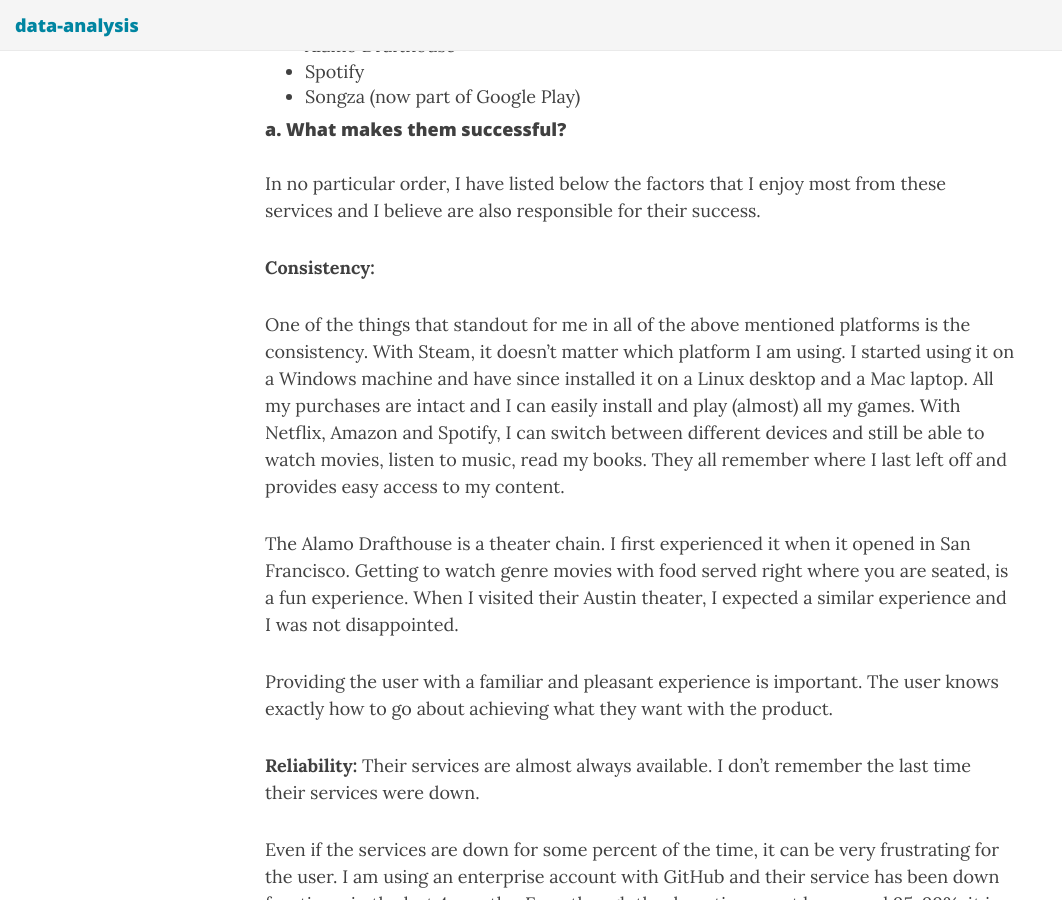
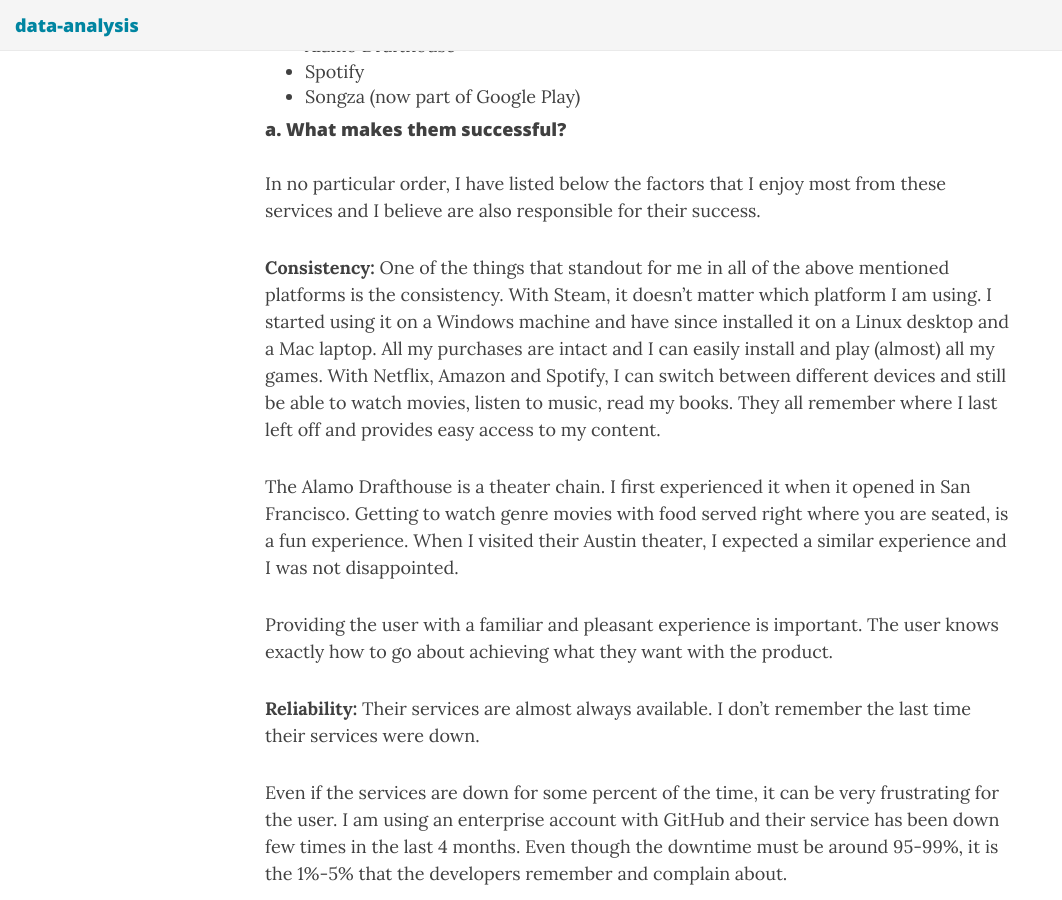
Before and after one commit to sabman83/data-analysis, a Jekyll site: the page built from _posts/2017-09-04-pg-1.md, in a window 1280 px wide and 900 px high, scrolled down 448 px. Shown: the whole window, without its empty margins (0-1062 px from the left). Built offline with Jekyll 4.4.1, drawn with Linux system fonts in a browser that asks for light colours; nearby versions of some CDN libraries.

Commit message:
Update 2017-09-04-pg-1.md

```diff
--- a/_posts/2017-09-04-pg-1.md
+++ b/_posts/2017-09-04-pg-1.md
@@ -19,33 +19,25 @@ Some of the top entertainment platforms that I have personally used:
 
 In no particular order, I have listed below the factors that I enjoy most from these services and I believe are also responsible for their success.
 
-**Consistency:**
-
-One of the things that standout for me in all of the above mentioned platforms is the consistency. With Steam, it doesn't matter which platform I am using. I started using it on a Windows machine and have since installed it on a Linux desktop and a Mac laptop. All my purchases are intact and I can easily install and play (almost) all my games. With Netflix, Amazon and Spotify, I can switch between different devices and still be able to watch movies, listen to music, read my books. They all remember where I last left off and provides easy access to my content.
+**Consistency:** One of the things that standout for me in all of the above mentioned platforms is the consistency. With Steam, it doesn't matter which platform I am using. I started using it on a Windows machine and have since installed it on a Linux desktop and a Mac laptop. All my purchases are intact and I can easily install and play (almost) all my games. With Netflix, Amazon and Spotify, I can switch between different devices and still be able to watch movies, listen to music, read my books. They all remember where I last left off and provides easy access to my content.
 
 The Alamo Drafthouse is a theater chain. I first experienced it when it opened in San Francisco. Getting to watch genre movies with food served right where you are seated, is a fun experience. When I visited their Austin theater, I expected a similar experience and I was not disappointed.
 
 Providing the user with a familiar and pleasant experience is important. The user knows exactly how to go about achieving what they want with the product.
 
-**Reliability:**
-Their services are almost always available. I don't remember the last time their services were down.
+**Reliability:** Their services are almost always available. I don't remember the last time their services were down.
 
 Even if the services are down for some percent of the time, it can be very frustrating for the user. I am using an enterprise account with GitHub and their service has been down few times in the last 4 months. Even though the downtime must be around 95-99%, it is the 1%-5% that the developers remember and complain about.
 
-**Customer Support:**
-The customer support for Amazon and Netflix are excellent. They trust their customers and ensure that resolving the problem is as easy as possible. If I have a problem with an order, I can leave my phone number with Amazon and they will call me back when I am next in line. I can return products without providing any proof for my reason to return the product. They are constantly rated high in customer satisfaction.
+**Customer Support:** The customer support for Amazon and Netflix are excellent. They trust their customers and ensure that resolving the problem is as easy as possible. If I have a problem with an order, I can leave my phone number with Amazon and they will call me back when I am next in line. I can return products without providing any proof for my reason to return the product. They are constantly rated high in customer satisfaction.
 
 I have been an Airbnb customer for many years and recently I had to cancel a stay because I had trouble sleeping through the night. There was a rail track right next to the apartment with trains running every hour. This was not listed in the description when I first made the purchase. I contacted Airbnb and requested a refund. But I was informed that since I stayed the night, I shall not be refunded for the night. I can understand why they have this policy as it can be misused by users. But given that I have been a long time customer, there is very little chance for me to be lying about this. Ideally, they should have accepted my reasoning and provided the refund. Now, because of their poor service, tomorrow if there is another alternative to Airbnb, I would switch in a second. Whereas with Amazon and Netflix, I would be loyal and expect the competitor to be top notch to consider switching.
 
-**Quality and Quantity of Content:**
+**Quality and Quantity of Content:** All these platforms, have built a fine collection of content that includes both original and licensed. And they provide tools to easily wade through the content through recommendations, categorization and community reviews. Alamo Drafthouse are associated with supporting and promoting genre films. They have a "Alamo Recommends" section which lists the must watch films. They run a weekly series of programs focusing on different genres and obscure films and having a strong connection with the film community. Many actors and directors visit the theater to have a QnA sessions with the theater audience.
 
-All these platforms, have built a fine collection of content that includes both original and licensed. And they provide tools to easily wade through the content through recommendations, categorization and community reviews. Alamo Drafthouse are associated with supporting and promoting genre films. They have a "Alamo Recommends" section which lists the must watch films. They run a weekly series of programs focusing on different genres and obscure films and having a strong connection with the film community. Many actors and directors visit the theater to have a QnA sessions with the theater audience.
+**Innovative:** Netflix and Amazon invest a lot on technology. They are constantly making changes and changing before their competitors do. Netflix's transition from discs to streaming, their initiative to producing original content, Amazon using robots in their warehouses and using drones for delivery, are all examples of innovation. These not only improve the quality of service but also help keep their costs low. Spotify have been innovative by moving beyond songs and adding features like Radio, Concerts and Podcasts. Alamo Drafthouse hosts the Fantastic Film Festival every year and over the years they have improved the process of ticketing. They even have a process in place for ticket holders to get to their theaters without any hassles (since multiple movies are playing in different screens at the same time). All this has been possible because they have embraced technology unlike other theaters and film festivals.
 
-**Innovative:**
-Netflix and Amazon invest a lot on technology. They are constantly making changes and changing before their competitors do. Netflix's transition from discs to streaming, their initiative to producing original content, Amazon using robots in their warehouses and using drones for delivery, are all examples of innovation. These not only improve the quality of service but also help keep their costs low. Spotify have been innovative by moving beyond songs and adding features like Radio, Concerts and Podcasts. Alamo Drafthouse hosts the Fantastic Film Festival every year and over the years they have improved the process of ticketing. They even have a process in place for ticket holders to get to their theaters without any hassles (since multiple movies are playing in different screens at the same time). All this has been possible because they have embraced technology unlike other theaters and film festivals.
-
-**Community:**
-Through social media or through their own websites, they have provided a platform for users to communicate with each other and bring about a feeling of community.
+**Community:** Through social media or through their own websites, they have provided a platform for users to communicate with each other and bring about a feeling of community.
 
 
 
```
